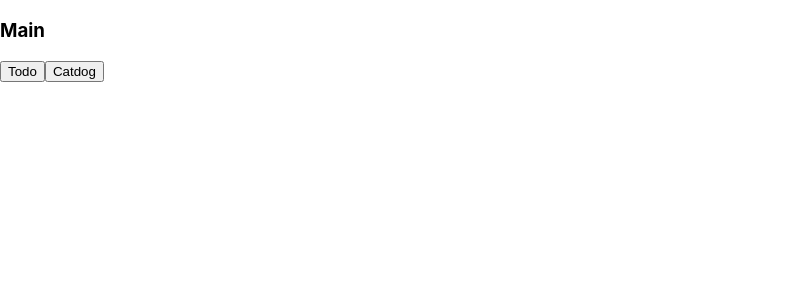
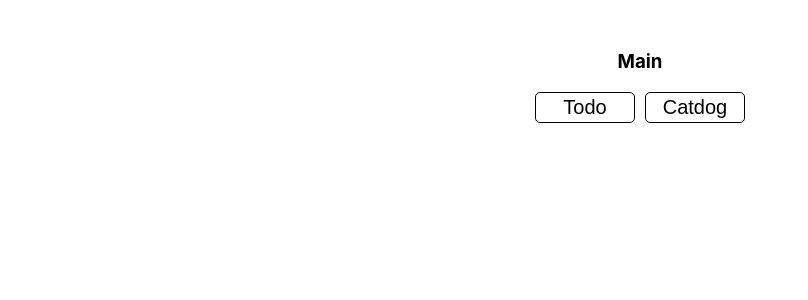
Before and after one commit to yeeun-b/React-Project, a React (Create React App) app: page / in a window 1280 px wide. Shown: the top 300 px of the page, without its empty margins (0-808 px from the left). Built offline with nearby package versions, Linux system fonts and the light colour scheme.

Commit message:
0907 메인페이지 css 생성 및 수정

```diff
--- /dev/null
+++ b/src/Main.css
@@ -0,0 +1,22 @@
+.MainDiv{
+    text-align: center;
+    margin-top: 50px;
+}
+
+.ButtonTodolist{
+    margin-right: 10px;
+    font-size: 20px;
+    background-color: white;
+    border: 1px solid black;
+    border-radius: 5px;
+    padding: 3px;
+    width: 100px;
+}
+.ButtonCatdog{
+    font-size: 20px;
+    background-color: white;
+    border: 1px solid black;
+    border-radius: 5px;
+    padding: 3px;
+    width: 100px;
+}
--- a/src/Main.js
+++ b/src/Main.js
@@ -1,14 +1,15 @@
 import {Link, useNavigate} from 'react-router-dom'; // 링크 설정
 import {Button} from 'antd';
+import './Main.css';
 
 function Main(){
     // useHistory 생성
     const history = useNavigate();
 
     return(
-        <div>
+        <div className="MainDiv">
             <h3>Main</h3>
-            <Button onClick={() => {
+            <Button className="ButtonTodolist" onClick={() => {
               history('/todolist');
             }}
               size='large'
@@ -16,7 +17,7 @@ function Main(){
             >
               Todo
             </Button>
-            <Button onClick={() => {
+            <Button className="ButtonCatdog" onClick={() => {
               history('/catdog');
             }}
               size='large'
```
